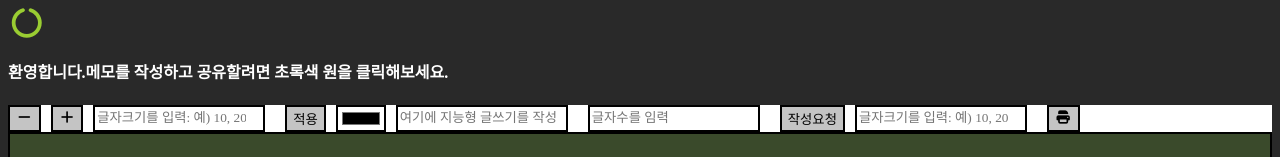
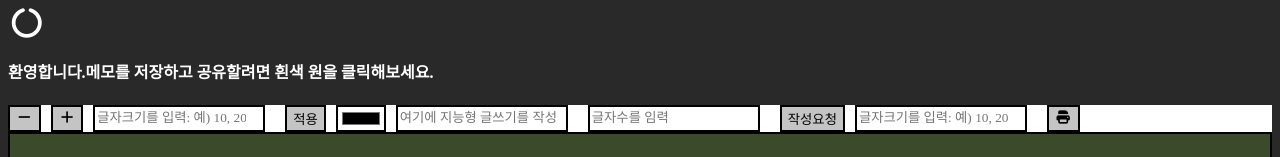
Before and after one commit to dokdoxofficial/notepadx, a React (Create React App) app: page / in a window 1280 px wide. Shown: the top 157 px of the page. Built offline with nearby package versions, Linux system fonts and the light colour scheme; a web font is replaced by a local one.

Commit message:
new design greenyellow circle-> white circle

```diff
--- a/src/App.css
+++ b/src/App.css
@@ -101,7 +101,7 @@ footer{
 }
 #c1,#c{
   font-size: 30px;
-  color:yellowgreen;
+  color:rgb(255, 255, 255);
 }
 .new{
   background-color: gray;
--- a/src/App.js
+++ b/src/App.js
@@ -73,7 +73,7 @@ function App() {
         <i id="c1" className="fa-solid fa-circle-notch"></i>
       </Link>
       <div id='helpguide'>
-      <h4>환영합니다.메모를 작성하고 공유할려면 초록색 원을 클릭해보세요.</h4>
+      <h4>환영합니다.메모를 저장하고 공유할려면 흰색 원을 클릭해보세요.</h4>
       </div>
 
       <div className="bar">
```
